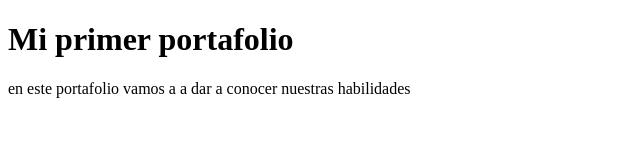
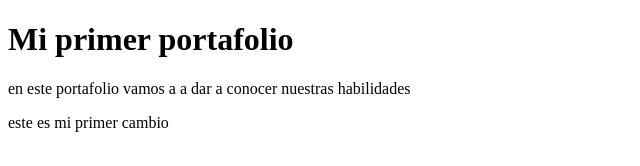
Before and after one commit to JonnySC/portafolioUNID, a plain HTML site: page index.html in a window 1280 px wide. Shown: the whole page, without its empty margins (0-640 px from the left). Drawn offline with Linux system fonts and the light colour scheme.

Commit message:
commit 1

```diff
--- a/index.html
+++ b/index.html
@@ -8,5 +8,7 @@
 <body>
     <h1>Mi primer portafolio</h1>
     <p>en este portafolio vamos a a dar a conocer nuestras habilidades</p>
+
+    <p>este es mi primer cambio</p>
 </body>
 </html>
```
